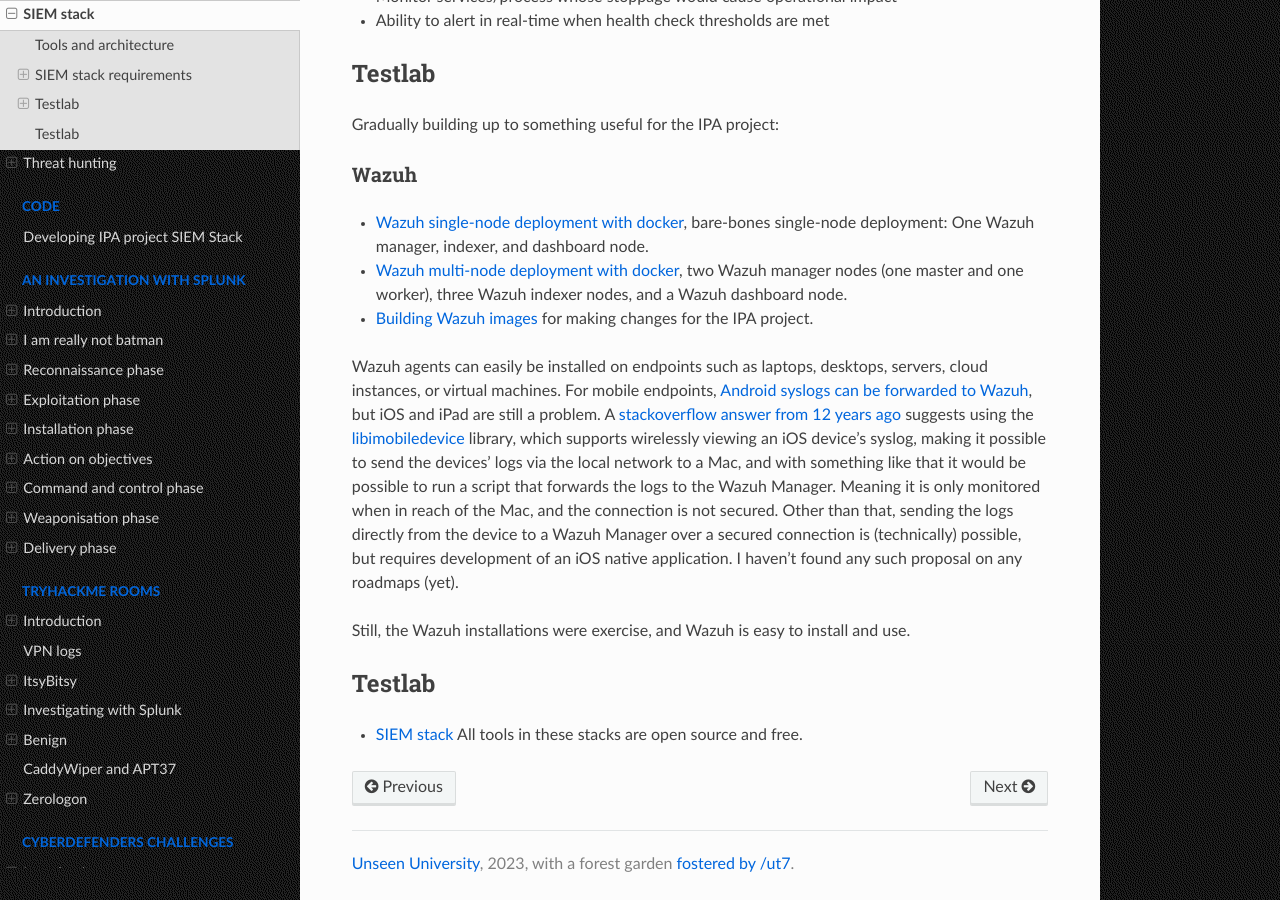
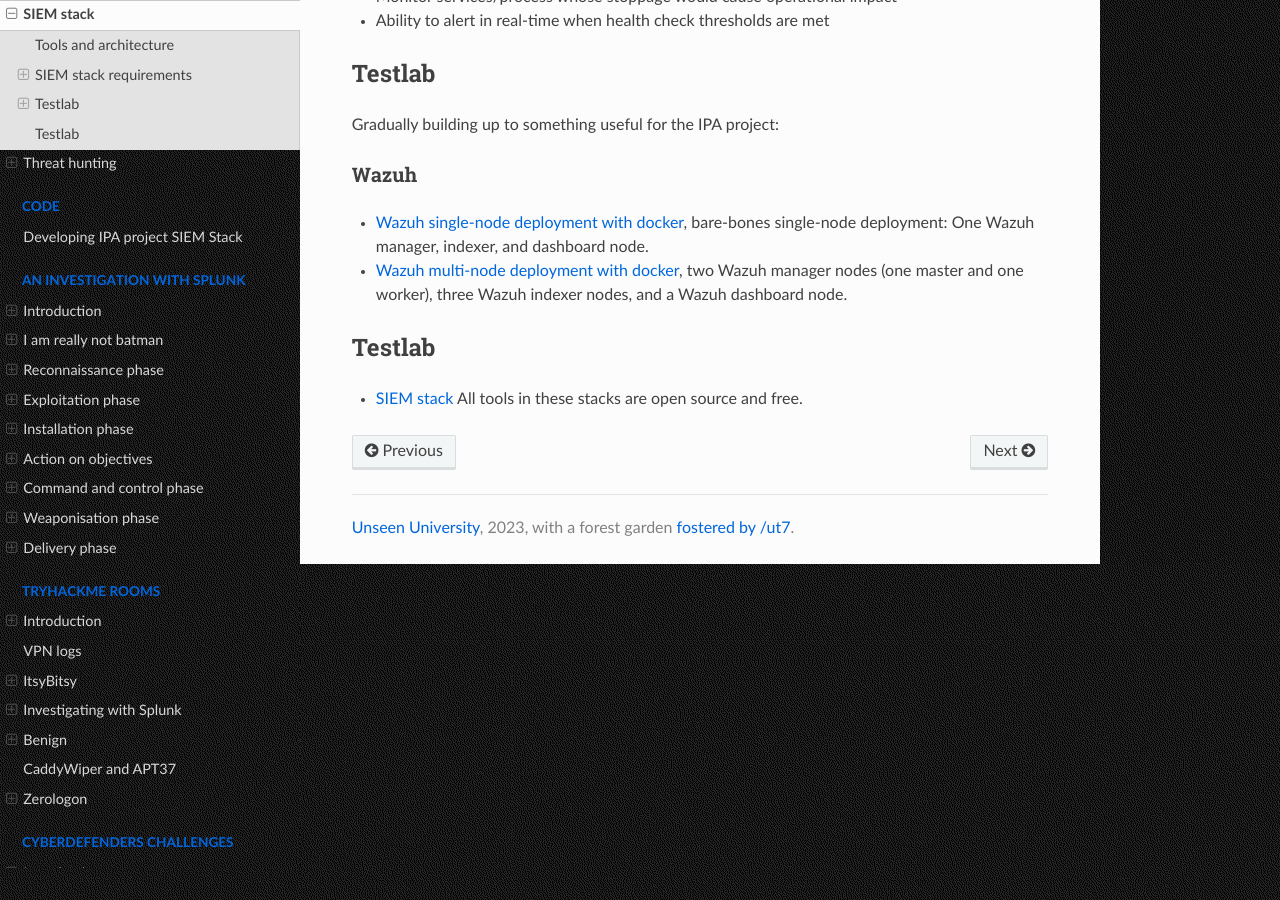
Before and after one commit to tymyrddin/blue-siem, a Sphinx documentation site: the page built from source/docs/notes/siem.md, in a window 1280 px wide and 900 px high, scrolled down 2435 px. Built offline with Sphinx 7.4.7 and the Read the Docs theme 2.0.0, drawn with Linux system fonts in a browser that asks for light colours.

Commit message:
SIEM stack

```diff
--- a/source/docs/notes/siem.md
+++ b/source/docs/notes/siem.md
@@ -79,11 +79,6 @@
 
 * [Wazuh single-node deployment with docker](https://testlab.tymyrddin.dev/docs/siem/wazuh-single-node), bare-bones single-node deployment: One Wazuh manager, indexer, and dashboard node.
 * [Wazuh multi-node deployment with docker](https://testlab.tymyrddin.dev/docs/siem/wazuh-multi-node), two Wazuh manager nodes (one master and one worker), three Wazuh indexer nodes, and a Wazuh dashboard node.
-* [Building Wazuh images](https://testlab.tymyrddin.dev/docs/siem/wazuh-images) for making changes for the IPA project.
-
-Wazuh agents can easily be installed on endpoints such as laptops, desktops, servers, cloud instances, or virtual machines. For mobile endpoints, [Android syslogs can be forwarded to Wazuh](https://wazuh.com/blog/how-to-forward-android-syslog-to-wazuh/), but iOS and iPad are still a problem. A [stackoverflow answer from 12 years ago](https://stackoverflow.com/questions/7277804/ios-iphone-ipad-ipodtouch-view-real-time-console-log-terminal/19148654#19148654) suggests using the [libimobiledevice](https://libimobiledevice.org/) library, which supports wirelessly viewing an iOS device's syslog, making it possible to send the devices' logs via the local network to a Mac, and with something like that it would be possible to run a script that forwards the logs to the Wazuh Manager. Meaning it is only monitored when in reach of the Mac, and the connection is not secured. Other than that, sending the logs directly from the device to a Wazuh Manager over a secured connection is (technically) possible, but requires development of an iOS native application. I haven't found any such proposal on any roadmaps (yet).
-
-Still, the Wazuh installations were exercise, and Wazuh is easy to install and use.
 
 ## Testlab
 
```
